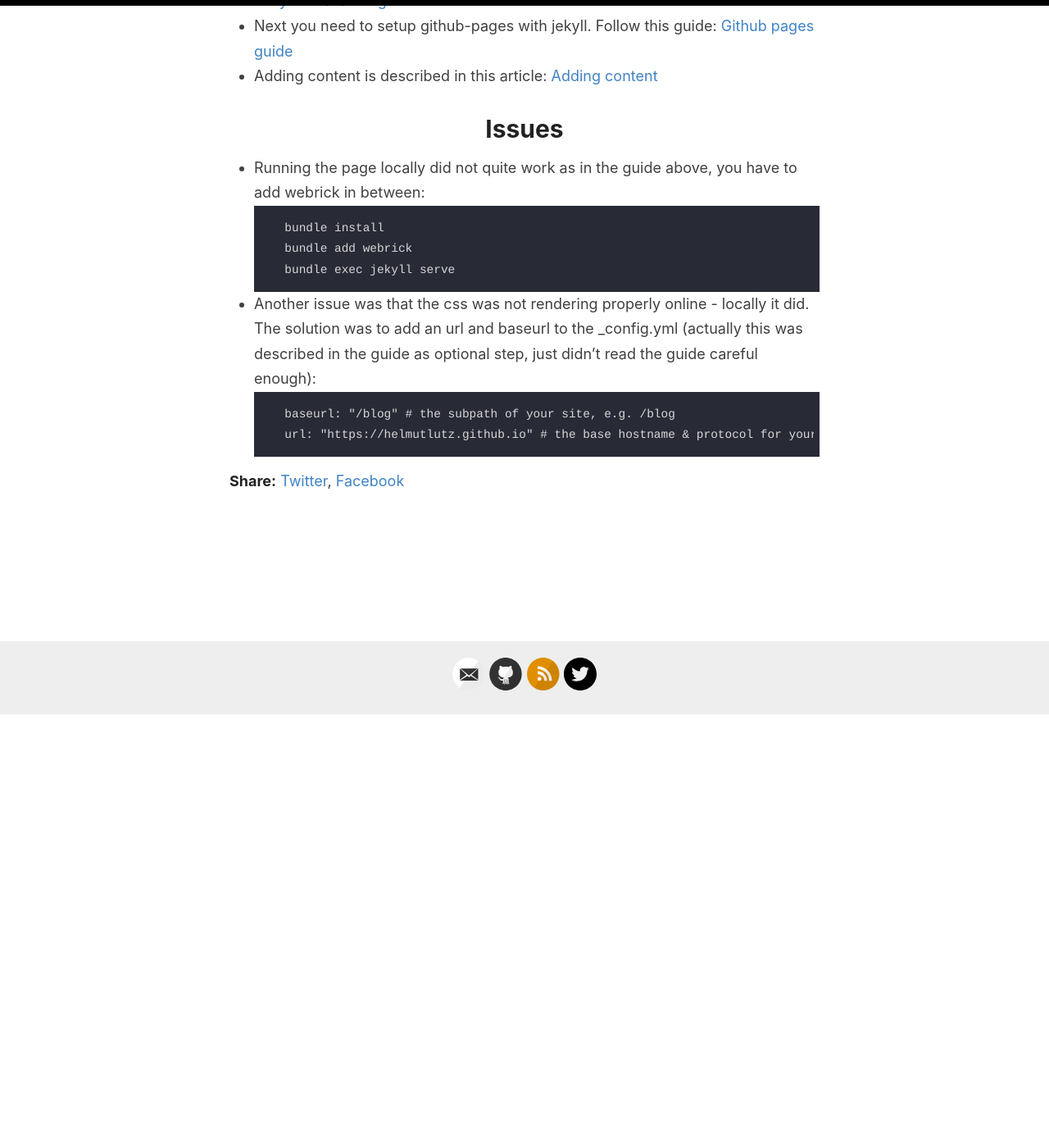
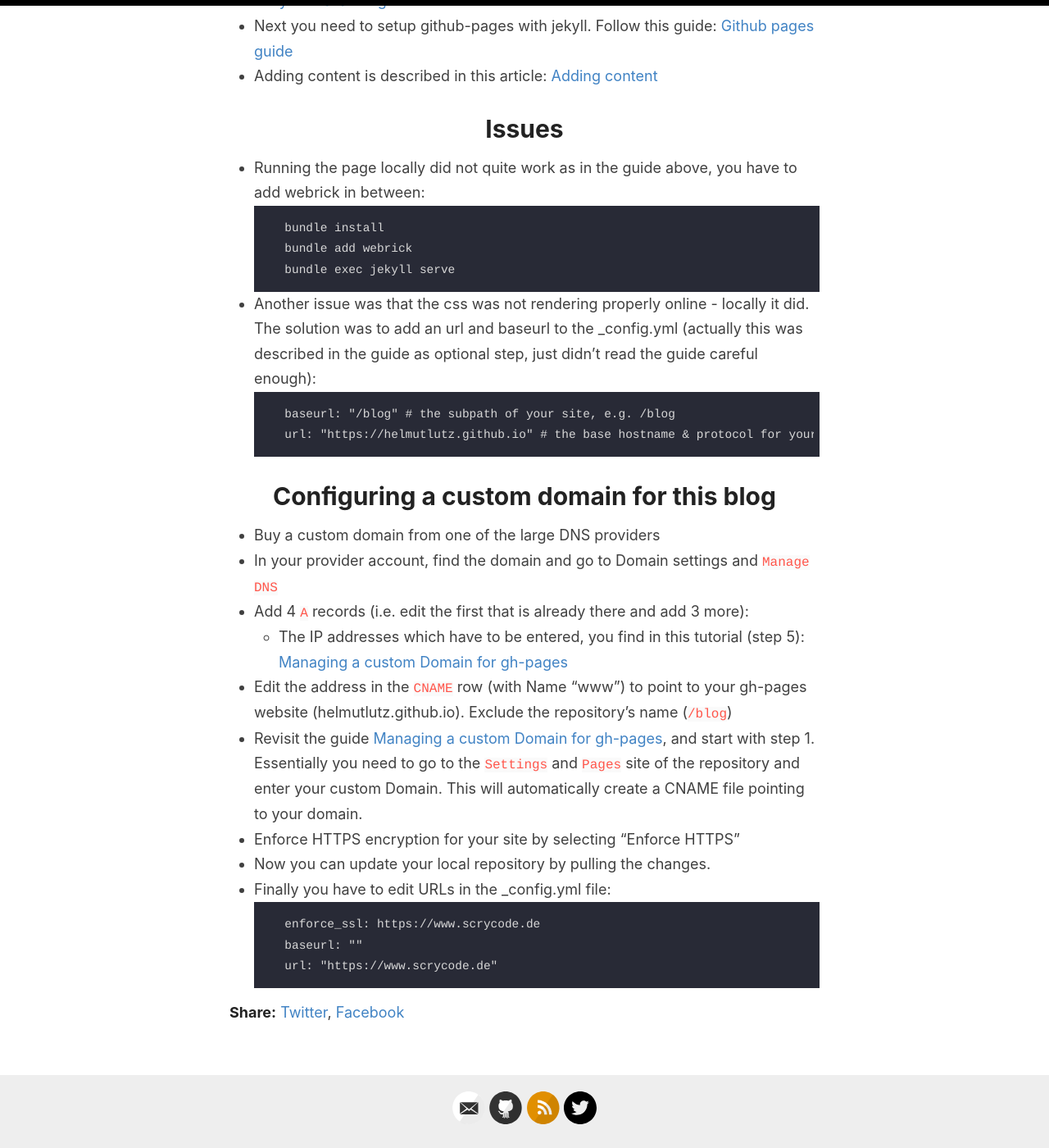
Before and after one commit to helmutlutz/blog, a Jekyll site: the page built from docs/_posts/2023-01-04-setting-up-a-jekyll-blog.markdown, in a window 1280 px wide and 1400 px high, scrolled down 529 px. Shown: the whole window at 82% size. Built offline with Jekyll 4.4.1, drawn with Linux system fonts in a browser that asks for light colours; some of the changed text lies outside the part shown.

Commit message:
Updated the Jekyll-Setup post

````diff
--- a/docs/_posts/2023-01-04-setting-up-a-jekyll-blog.markdown
+++ b/docs/_posts/2023-01-04-setting-up-a-jekyll-blog.markdown
@@ -1,6 +1,6 @@
 ---
 layout: post
-title:  "Setting up my first Jekyll blog"
+title:  "Setting up this Jekyll blog"
 date:   2023-01-03 20:55:50 +0100
 categories: SetupNotes
 ---
@@ -23,7 +23,24 @@
     url: "https://helmutlutz.github.io" # the base hostname & protocol for your site, e.g. http://example.com
     ```
 
+# Configuring a custom domain for this blog
+- Buy a custom domain from one of the large DNS providers
+- In your provider account, find the domain and go to Domain settings and `Manage DNS`
+- Add 4 `A` records (i.e. edit the first that is already there and add 3 more):
+    - The IP addresses which have to be entered, you find in this tutorial (step 5): [Managing a custom Domain for gh-pages][managing-custom-domain]
+- Edit the address in the `CNAME` row (with Name "www") to point to your gh-pages website (helmutlutz.github.io). Exclude the repository's name (`/blog`)
+- Revisit the guide [Managing a custom Domain for gh-pages][managing-custom-domain], and start with step 1. Essentially you need to go to the `Settings` and `Pages` site of the repository and enter your custom Domain. This will automatically create a CNAME file pointing to your domain.
+- Enforce HTTPS encryption for your site by selecting "Enforce HTTPS"
+- Now you can update your local repository by pulling the changes.
+- Finally you have to edit URLs in the _config.yml file:
+    ```
+    enforce_ssl: https://www.scrycode.de
+    baseurl: ""
+    url: "https://www.scrycode.de"
+    ```
+
 
 [jekyll-installation]: https://jekyllrb.com/docs/installation/windows/
 [ghpages-setup]: https://docs.github.com/en/pages/setting-up-a-github-pages-site-with-jekyll/creating-a-github-pages-site-with-jekyll#creating-your-site
 [adding-content-to-ghpages]: https://docs.github.com/en/pages/setting-up-a-github-pages-site-with-jekyll/adding-content-to-your-github-pages-site-using-jekyll
+[managing-custom-domain]: https://docs.github.com/en/pages/configuring-a-custom-domain-for-your-github-pages-site/managing-a-custom-domain-for-your-github-pages-site
````
Also changed, not shown: docs/_drafts/welcome-to-jekyll.markdown (renamed from docs/_posts/2023-01-03-welcome-to-jekyll.markdown).
